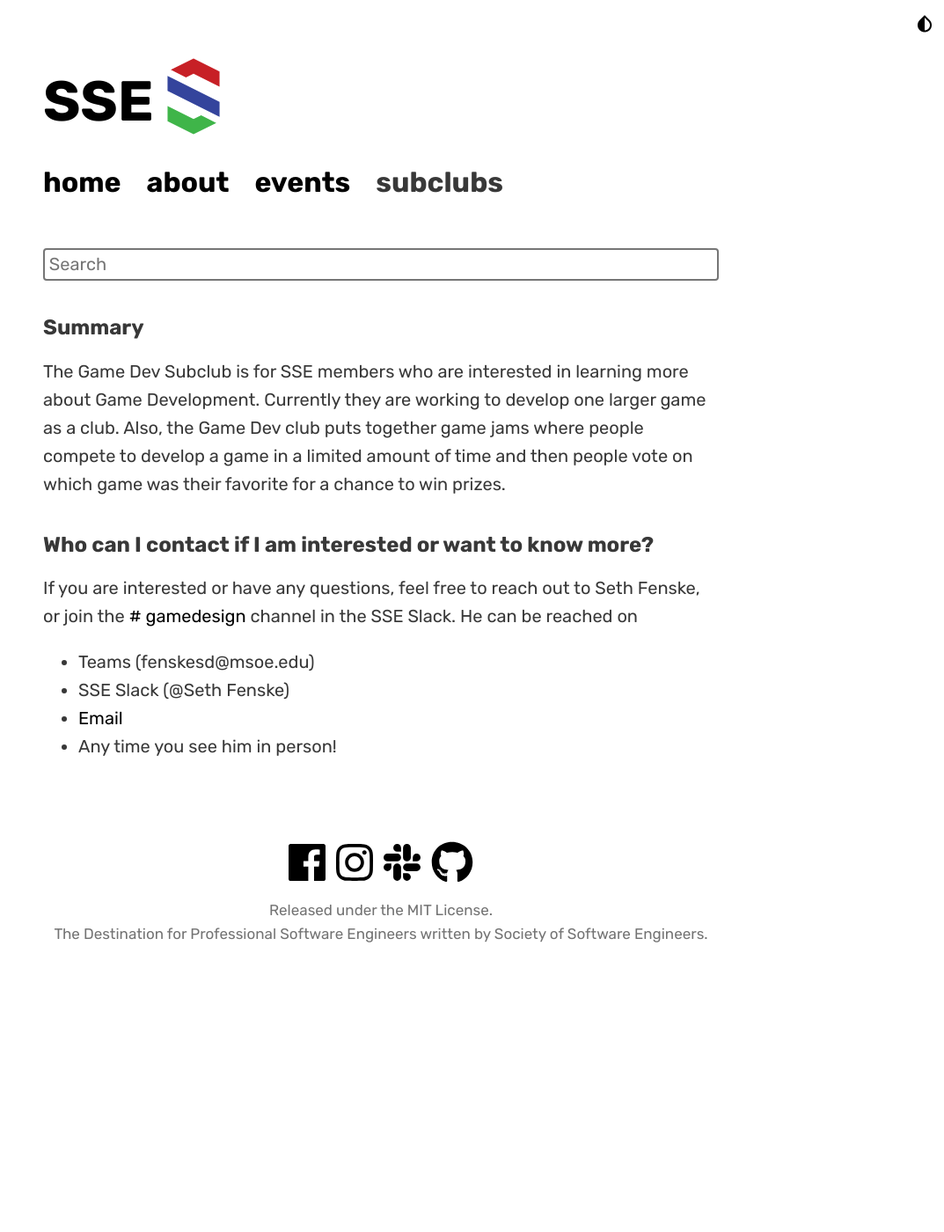
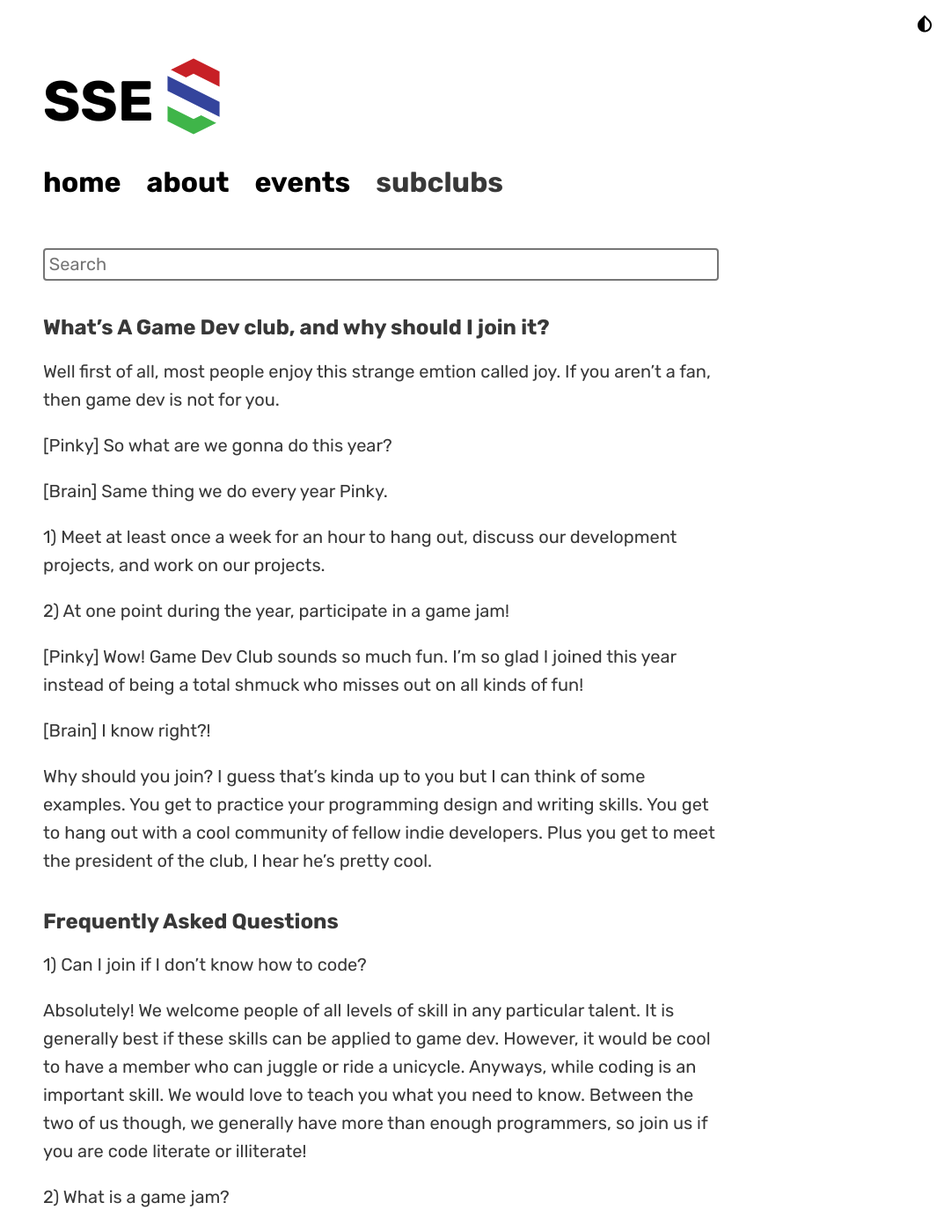
Before and after one commit to msoe-sse/msoe-sse.github.io, a Jekyll site: the page built from _subclubs/gameDev.md, in a window 1280 px wide and 1400 px high. Shown: the whole window at 88% size, without its empty margins (207-1280 px from the left). Built offline with Jekyll 4.4.1, drawn with Linux system fonts in a browser that asks for light colours; nearby versions of some CDN libraries; some web fonts are replaced; some of the changed text lies outside the part shown.

Commit message:
Adding in content for the GameDev page

```diff
--- a/_subclubs/gameDev.md
+++ b/_subclubs/gameDev.md
@@ -4,8 +4,33 @@ title: Game Dev
 permalink: /subclubs/gamedev
 ---
 
-## Summary
-The Game Dev Subclub is for SSE members who are interested in learning more about Game Development. Currently they are working to develop one larger game as a club. Also, the Game Dev club puts together game jams where people compete to develop a game in a limited amount of time and then people vote on which game was their favorite for a chance to win prizes.
+## What's A Game Dev club, and why should I join it?
+Well first of all, most people enjoy this strange emtion called joy. If you aren't a fan, then game dev is not for you.
+
+\[Pinky\] So what are we gonna do this year?
+
+\[Brain\] Same thing we do every year Pinky.
+
+1) Meet at least once a week for an hour to hang out, discuss our development projects, and work on our projects.
+
+2) At one point during the year, participate in a game jam!
+
+\[Pinky\] Wow! Game Dev Club sounds so much fun. I'm so glad I joined this year instead of being a total shmuck who misses out on all kinds of fun!
+
+\[Brain\] I know right?!
+
+Why should you join? I guess that's kinda up to you but I can think of some examples. You get to practice your programming design and writing skills. You get to hang out with a cool community of fellow indie developers. Plus you get to meet the president of the club, I hear he's pretty cool.
+
+## Frequently Asked Questions
+1) Can I join if I don't know how to code?
+
+Absolutely! We welcome people of all levels of skill in any particular talent. It is generally best if these skills can be applied to game dev. However, it would be cool to have a member who can juggle or ride a unicycle.
+Anyways, while coding is an important skill. We would love to teach you what you need to know. Between the two of us though, we generally have more than enough programmers, so join us if you are code literate or illiterate!
+
+2) What is a game jam?
+
+Great question! A game jam is a race against the clock to complete an entire game either by yourself or with a team. Each year we pick a new theme the game must follow, at the end of the event everyone chooses their favorite
+game and we give prizes to the most popular. Aside from that, there are no rules! (Don't hold me to that)
 
 ## Who can I contact if I am interested or want to know more?
 If you are interested or have any questions, feel free to reach out to Seth Fenske, or join the [# gamedesign](https://msoe-sse.slack.com/archives/C75HLMNAZ) channel in the SSE Slack. He can be reached on
```
